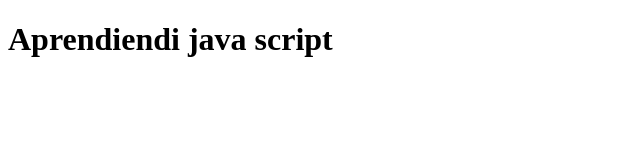
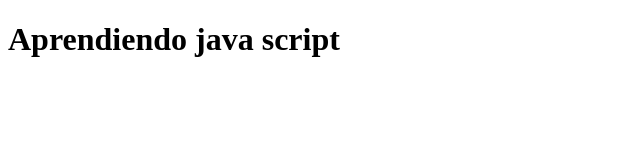
Before and after one commit to florenciaquiroga/basic_html, a plain HTML site: page index.html in a window 1280 px wide. Shown: the whole page, without its empty margins (0-640 px from the left). Drawn offline with Linux system fonts and the light colour scheme.

```diff
--- a/index.html
+++ b/index.html
@@ -7,7 +7,7 @@
     <title>js</title>
 </head>
 <body>
-    <h1>Aprendiendi java script</h1>
+    <h1>Aprendiendo java script</h1>
 
 </body>
 </html>
```
Also changed, not shown: app.js (added).
